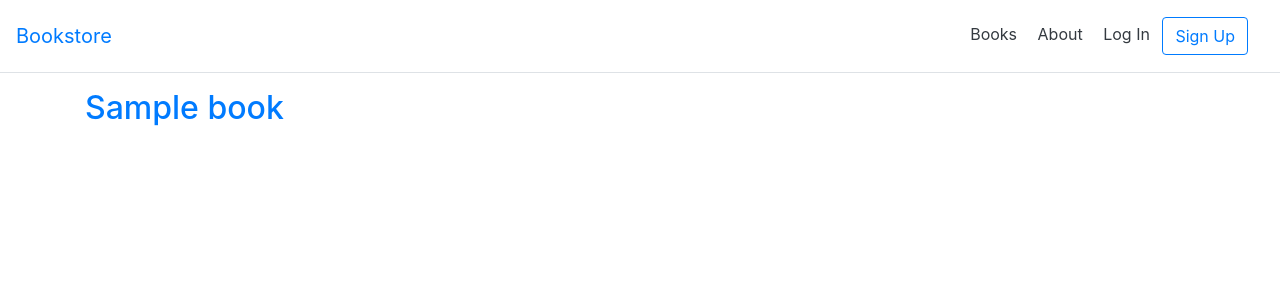
After one commit to arislaode/bookstore, a Django app: page /books/ in a window 1280 px wide. The commit adds this page. Shown: the top 300 px of the page. Run offline with Django 3.2, Linux system fonts and the light colour scheme; tables that the repository leaves empty hold one stand-in row (values such as "Sample post"); some libraries are stand-ins or nearby versions.

Commit message:
add Book App

```diff
--- /dev/null
+++ b/books/apps.py
@@ -0,0 +1,5 @@
+from django.apps import AppConfig
+
+
+class BooksConfig(AppConfig):
+    name = 'books'
--- /dev/null
+++ b/books/models.py
@@ -0,0 +1,19 @@
+import uuid
+from django.db import models
+from django.urls import reverse
+
+class Book(models.Model):
+    id = models.UUIDField(
+        primary_key = True,
+        default = uuid.uuid4,
+        editable = False)
+    title = models.CharField(max_length=200)
+    author = models.CharField(max_length=200)
+    price = models.DecimalField(max_digits=6, decimal_places=3)
+
+
+    def __str__(self):
+        return self.title
+
+    def get_absolute_url(self):
+        return reverse('book_detail', args=[str(self.id)])
--- /dev/null
+++ b/books/urls.py
@@ -0,0 +1,8 @@
+from django.urls import path
+from .views import BookListView, BookDetailView
+
+
+urlpatterns = [
+    path('', BookListView.as_view(), name='book_list'),
+    path('<uuid:pk>', BookDetailView.as_view(), name='book_detail'),
+]
--- /dev/null
+++ b/books/views.py
@@ -0,0 +1,14 @@
+from django.views.generic import ListView, DetailView
+
+from .models import Book
+
+class BookListView(ListView):
+    model = Book
+    context_object_name = 'book_list'
+    template_name = 'books/book_list.html'
+
+
+class BookDetailView(DetailView):
+    model = Book
+    context_object_name = 'book'
+    template_name = 'books/book_detail.html'
--- a/bookstore_project/urls.py
+++ b/bookstore_project/urls.py
@@ -20,4 +20,5 @@ urlpatterns = [
     path('admin/', admin.site.urls),
     path('accounts/', include('allauth.urls')),
     path('', include('pages.urls')),
+    path('books/', include('books.urls')),
 ]
--- a/templates/_base.html
+++ b/templates/_base.html
@@ -19,6 +19,7 @@
          mb-3 bg-white border-bottom shadow-sm">
           <a href="{% url 'home' %}" class="navbar-brand my-0 mr-md-auto font-weight-normal">Bookstore</a>
           <nav class="my-2 my-md-0 mr-md-3">
+            <a class="p-2 text-dark" href="{% url 'book_list' %}">Books</a>
             <a class="p-2 text-dark" href="{% url 'about' %}">About</a>
             {% if user.is_authenticated %}
               <a class="p-2 text-dark" href="{% url 'account_logout' %}">Log Out</a>
--- /dev/null
+++ b/templates/books/book_list.html
@@ -0,0 +1,15 @@
+{% extends '_base.html' %}
+
+
+{% block title %}Books{% endblock title %}
+
+
+{% block content %}
+
+    {% for book in book_list %}
+        <div>
+            <h2><a href="{{ book.get_absolute_url }}">{{book.title}}</a></h2>
+        </div>
+    {% endfor %}
+
+{% endblock content %}
```
Also changed, not shown: books/admin.py (added, +7 -0 lines), books/tests.py (added, +33 -0 lines), bookstore_project/settings.py (+7 -0 lines), templates/books/book_detail.html (added, +13 -0 lines), books/__init__.py (added), books/migrations/0001_initial.py (added), books/migrations/__init__.py (added).
